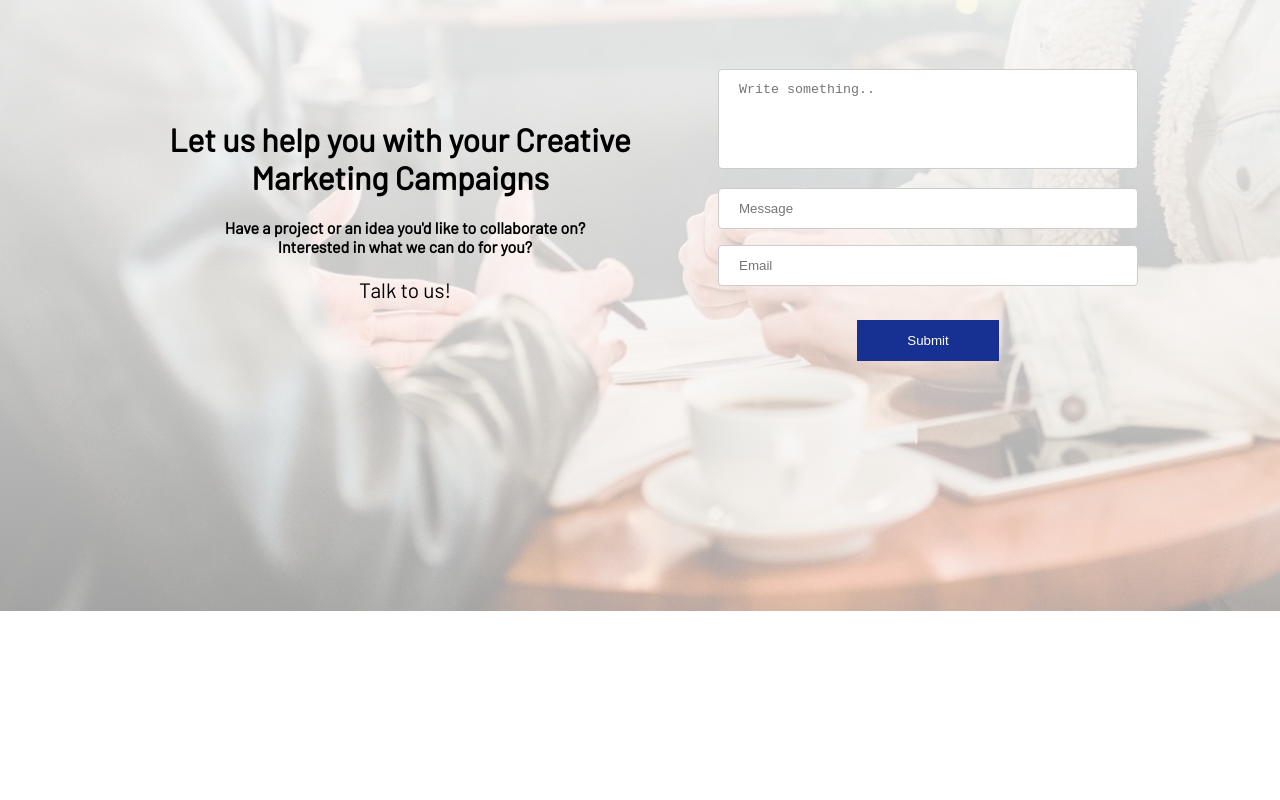
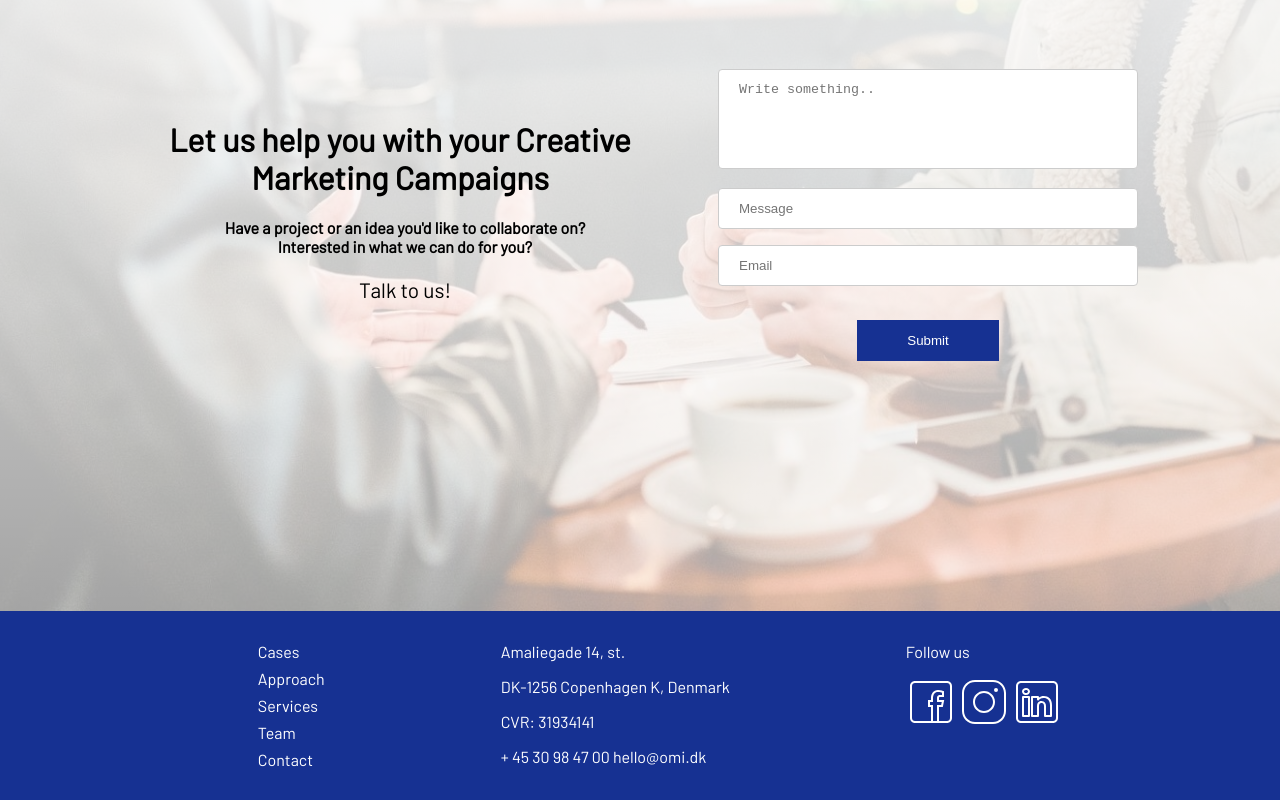
Before and after one commit to lacjkea/OMI-4thsemexam, a website built with Vite: page index.html in a window 1280 px wide. Shown: the part 3339-4139 px from the top of the page. Before the commit the page ends 3950 px from the top, so only its background shows below. Built offline with nearby package versions, Linux system fonts and the light colour scheme; a web font is replaced by a local one.

Commit message:
added footer

```diff
--- a/index.html
+++ b/index.html
@@ -201,6 +201,40 @@
     </div>
   </body>
 
+  <footer>
+    <div class="nav">
+      <ul>
+        <li><a href="">Cases</a></li>
+        <li><a href="">Approach</a></li>
+        <li><a href="">Services</a></li>
+        <li><a href="">Team</a></li>
+        <li><a href="contact.html">Contact</a></li>
+      </ul>
+    </div>
+    <div class="info">
+      <p>Amaliegade 14, st.</p>
+      <p>DK-1256 Copenhagen K, Denmark</p>
+      <p>CVR: 31934141</p>
+      <p>+ 45 30 98 47 00 hello@omi.dk</p>
+    </div>
+    <div class="social">
+      <p>Follow us</p>
+      <a href="https://www.facebook.com/omi.nu" target="_blank"
+        ><img src="assets/facebook.svg" alt="facebook logo"
+      /></a>
+      <a
+        href="https://www.instagram.com/explore/locations/18726594/omi-as/"
+        target="_blank"
+        ><img src="assets/instagram.svg" alt="instagram logo"
+      /></a>
+      <a
+        href="https://www.linkedin.com/company/omi-a-s/mycompany/"
+        target="_blank"
+        ><img src="assets/linkedIn.svg" alt="linkedIn logo"
+      /></a>
+    </div>
+  </footer>
+
   <script type="module" src="/main.js"></script>
   <script type="module" src="/modules/index.js"></script>
   <script src="https://unpkg.com/swiper/swiper-bundle.min.js"></script>
--- a/sass/layout/_general.scss
+++ b/sass/layout/_general.scss
@@ -84,6 +84,7 @@ h3 {
   font-size: 1.3rem;
   margin: 0 15rem 0 0;
 }
+
 nav {
   ul {
     list-style: none;
@@ -124,6 +125,32 @@ nav {
   a:hover::after {
     width: 100%;
     left: 0;
+  }
+}
+
+footer {
+  color: colors.$font-primary;
+  display: flex;
+  flex-wrap: wrap;
+  align-items: flex-start;
+  gap: 11rem;
+  justify-content: center;
+  padding: 15px;
+  background-color: colors.$primary;
+  a {
+    color: colors.$font-primary;
+    text-decoration: none;
+  }
+
+  a:hover {
+    color: colors.$secondary;
+  }
+
+  ul {
+    list-style: none;
+  }
+  li {
+    margin-bottom: 8px;
   }
 }
 
@@ -243,4 +270,29 @@ nav {
   h3 {
     margin: 0;
   }
+
+  #container-6 form.form {
+    width: 100% !important;
+  }
+
+  .section {
+    margin: 0 2rem 0 2rem;
+  }
+
+  #container-6 .context {
+    width: 100% !important;
+  }
+
+  footer {
+    gap: 0;
+    text-align: center;
+    padding: 0;
+    display: flex;
+    flex-direction: column;
+    align-items: center;
+    flex-wrap: wrap;
+    ul {
+      padding: 0;
+    }
+  }
 }
```
Also changed, not shown: public/assets/facebook.svg (added), public/assets/instagram.svg (added), public/assets/linkedin.svg (added).
